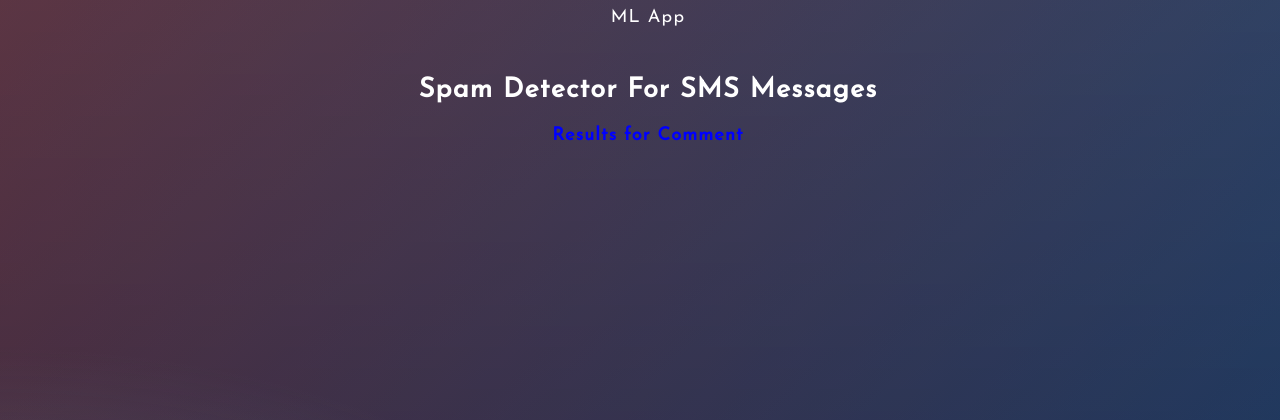
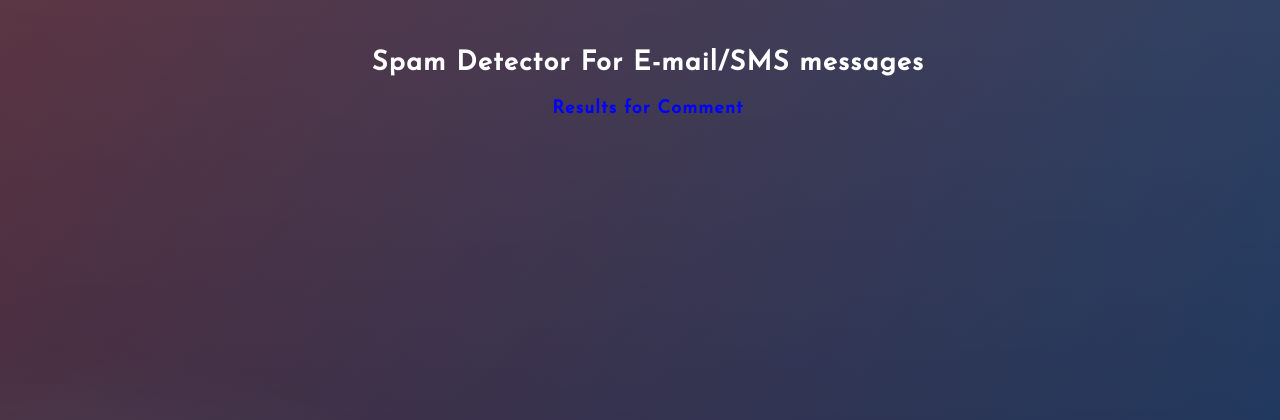
Before and after one commit to saisuresh1999/Spam-Detector-For-Email-Messages, a Flask app: template templates/result.html in a window 1280 px wide. Shown: the top 420 px of the page. Run offline with Flask 2, Linux system fonts and the light colour scheme; the template is opened without the code that fills it, so the values that code supplies are empty; parts of the project's set-up code (start-up, migrations or seed data) failed here and were passed over.

Commit message:
Update result.html

```diff
--- a/templates/result.html
+++ b/templates/result.html
@@ -2,16 +2,16 @@
 <html>
 <head>
 	<title></title>
-    <link rel="stylesheet" type="text/css" href="{{ url_for('static', filename='css/styles.css') }}">
+    <link rel="stylesheet" type="text/css" href="{{ url_for('static', filename='styles.css') }}">
 </head>
 <body>
 
 	<header>
 		<div class="container">
 		<div id="brandname">
-			ML App
+
 		</div>
-		<h2>Spam Detector For SMS Messages</h2>
+          <h2>Spam Detector For E-mail/SMS messages</h2>
 
 	</div>
 	</header>
@@ -23,7 +23,7 @@
 	{% if prediction == 1%}
 	<h2 style="color:red;">Spam</h2>
 	{% elif prediction == 0%}
-	<h2 style="color:blue;">Not a Spam (It is a Ham)</h2>
+	<h2 style="color:darkgreen;">Not a Spam</h2>
 	{% endif %}
 
 	</div>
```
